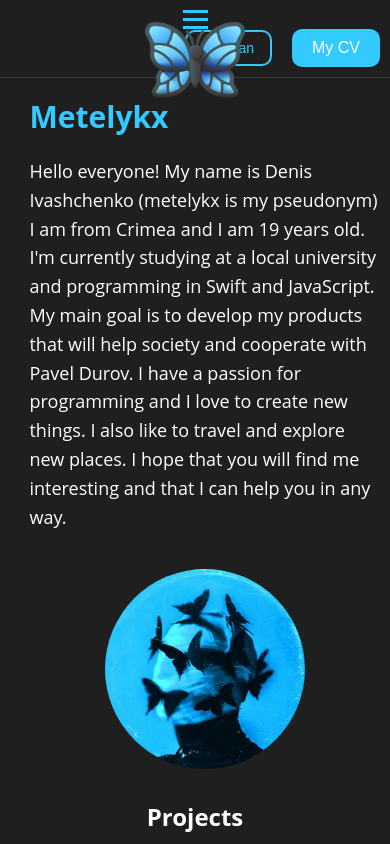
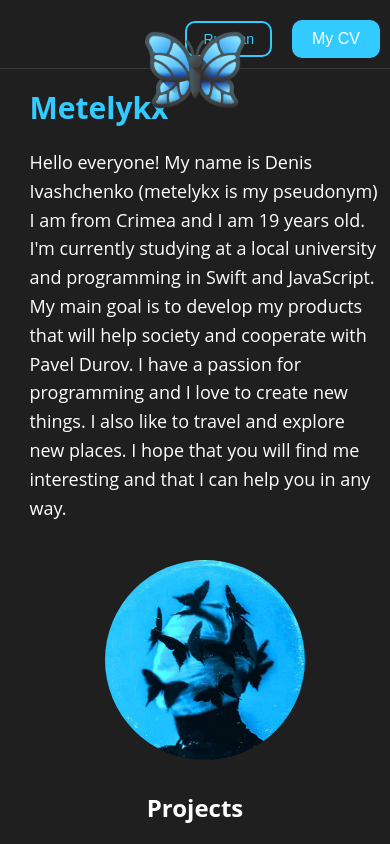
Before and after one commit to metelykx/website, a Vue app: page / in a window 390 px wide. Shown: the top 844 px of the page. Built offline with nearby package versions, Linux system fonts and the light colour scheme.

Commit message:
without burger

```diff
--- a/src/App.vue
+++ b/src/App.vue
@@ -7,14 +7,14 @@
     <div class="content">
       <!-- Шапка -->
       <div class="head">
-        <!-- Бургер-меню -->
+        <!-- Бургер-меню (оставлено, но будет скрыто в мобильной версии) -->
         <div class="burger-menu" @click="toggleBurgerMenu">
           <div class="burger-line"></div>
           <div class="burger-line"></div>
           <div class="burger-line"></div>
         </div>
 
-        <!-- Ссылки (скрыты на мобильных устройствах) -->
+        <!-- Ссылки (оставлены, но будут скрыты в мобильной версии) -->
         <div class="links" :class="{ 'active': isBurgerMenuOpen }">
           <a href="#aboutMe" @click="closeBurgerMenu">{{ translations[currentLanguage].aboutMe }}</a>
           <a href="#project" @click="closeBurgerMenu">{{ translations[currentLanguage].projects }}</a>
@@ -548,49 +548,26 @@ a:hover {
     padding: 10px;
   }
 
-  .links {
-    display: none; /* Скрываем обычные ссылки на мобильных устройствах */
-    flex-direction: column;
-    gap: 10px;
-    position: absolute;
-    top: 60px;
-    left: 0;
-    width: 100%;
-    background-color: #1F1F1F;
-    padding: 20px;
-    box-shadow: 0 4px 10px rgba(0, 0, 0, 0.5);
-    z-index: 999;
+  /* Скрываем бургер-меню */
+  .burger-menu {
+    display: none;
   }
 
-  .links.active {
-    display: flex; /* Показываем ссылки при открытом бургер-меню */
+  /* Скрываем ссылки */
+  .links {
+    display: none;
   }
 
-  .links a {
-    color: white;
-    font-size: 18px;
-    text-align: center;
+  /* Центрируем бабочку и кнопки */
+  .butterfly {
+    margin-top: 10px;
   }
 
-  .links a::after {
-    display: none; /* Убираем подчеркивание на мобильных устройствах */
+  .buttons {
+    margin-top: 10px;
   }
 
-  .burger-menu {
-    display: flex; /* Показываем бургер-меню на мобильных устройствах */
-    flex-direction: column;
-    gap: 5px;
-    cursor: pointer;
-    z-index: 1000;
-  }
-
-  .burger-line {
-    width: 25px;
-    height: 3px;
-    background-color: #33CAFF;
-    transition: transform 0.3s ease, opacity 0.3s ease;
-  }
-
+  /* Адаптация для блока "About Me" */
   .aboutMe {
     flex-direction: column;
     gap: 20px;
@@ -604,6 +581,7 @@ a:hover {
     margin-left: 0;
   }
 
+  /* Адаптация для блока "Projects" */
   .projects .converter,
   .projects .cars,
   .projects .cart {
@@ -620,6 +598,7 @@ a:hover {
     height: 150px;
   }
 
+  /* Адаптация для блока "Connection" */
   .social_media {
     flex-direction: column;
     gap: 20px;
@@ -630,6 +609,7 @@ a:hover {
     height: 150px;
   }
 
+  /* Адаптация для модального окна */
   .modal {
     max-width: 90%;
   }
```
